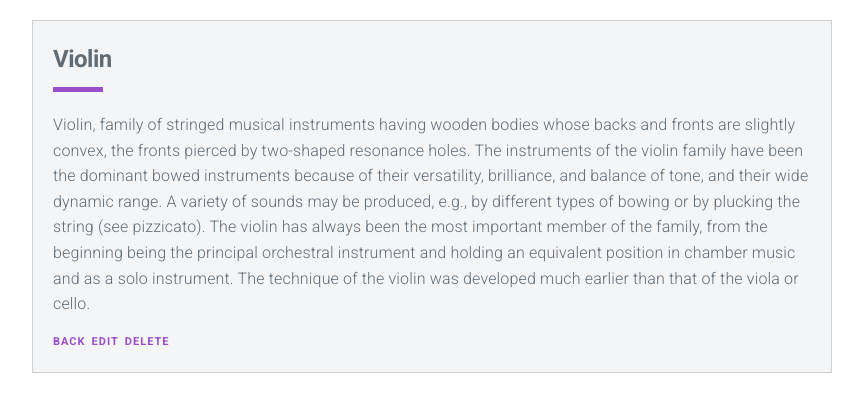
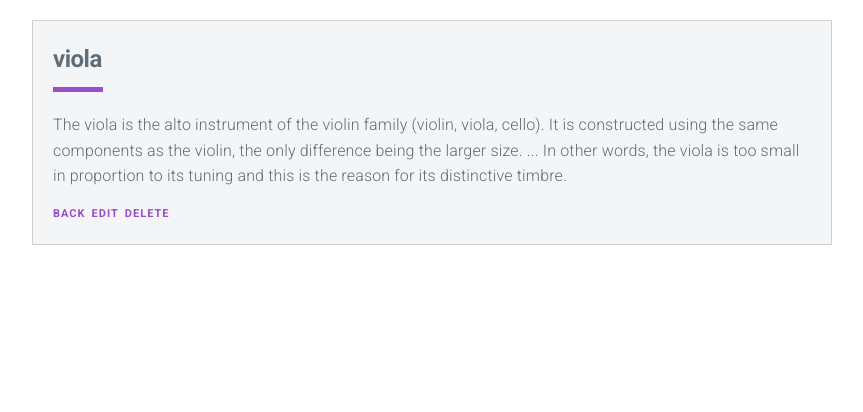
Before and after one commit to rrjoson/udacity-item-catalog, a Flask app: page /catalog/2/items/2 in a window 1280 px wide. Shown: the part 52-464 px from the top of the page, without its empty margins (208-1071 px from the left). Run offline with Flask 2, Linux system fonts and the light colour scheme; data comes from the database, SQL or seed files in the repository; both versions use the stored data as it was after the commit; some libraries are stand-ins or nearby versions.

Commit message:
feat: Add dynamic data to category item page

```diff
--- a/application.py
+++ b/application.py
@@ -43,7 +43,9 @@ def showCategory(catalog_id):
 
 @app.route('/catalog/<int:catalog_id>/items/<int:item_id>')
 def showCategoryItem(catalog_id, item_id):
-	return render_template('categoryItem.html')
+	categoryItem = session.query(CategoryItem).filter_by(id = item_id).first()
+
+	return render_template('categoryItem.html', categoryItem = categoryItem)
 
 @app.route('/catalog/add')
 def addCategory():
--- a/templates/categoryItem.html
+++ b/templates/categoryItem.html
@@ -5,11 +5,11 @@
 	<div class="row">
 		<div class="category-item column">
 			<h5 class="category-item__header">
-				<span class="header__title">Violin</span>
+				<span class="header__title">{{categoryItem.name}}</span>
 				<span class="header__bar"></span>
 			</h5>
 			<div class="category-item__description">
-				Violin, family of stringed musical instruments having wooden bodies whose backs and fronts are slightly convex, the fronts pierced by two-shaped resonance holes. The instruments of the violin family have been the dominant bowed instruments because of their versatility, brilliance, and balance of tone, and their wide dynamic range. A variety of sounds may be produced, e.g., by different types of bowing or by plucking the string (see pizzicato). The violin has always been the most important member of the family, from the beginning being the principal orchestral instrument and holding an equivalent position in chamber music and as a solo instrument. The technique of the violin was developed much earlier than that of the viola or cello.
+				{{categoryItem.description}}
 			</div>
 			<div class="category-item__controls">
 				<a href="" class="controls__back">Back</a>
```
Also changed, not shown: itemcatalog.db.
